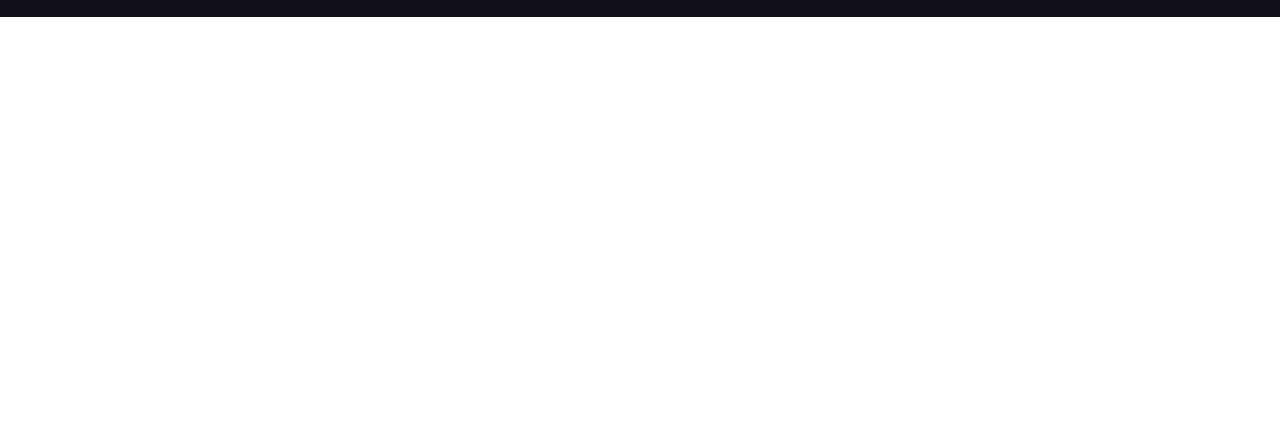
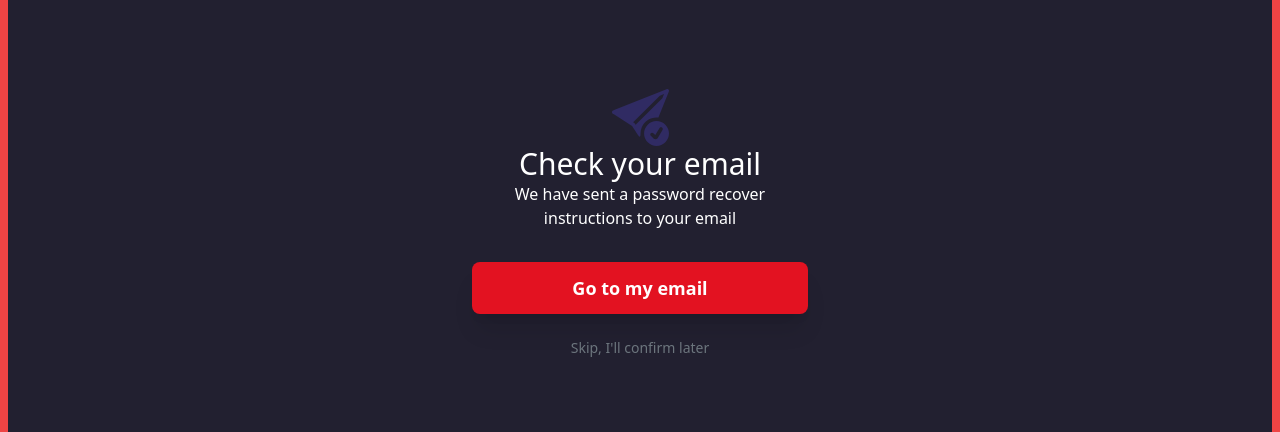
Before and after one commit to Muza21/epic-movie-quotes-front, a Vue app: page / in a window 1280 px wide. Shown: the part 3994-4426 px from the top of the page. Before the commit the page ends 4011 px from the top, so only its background shows below. Built offline with nearby package versions, Linux system fonts and the light colour scheme.

Commit message:
feat: add reset password email sent notification

```diff
--- /dev/null
+++ b/src/components/icons/EmailSent.vue
@@ -0,0 +1,22 @@
+<template>
+  <svg
+    width="57"
+    height="57"
+    viewBox="0 0 57 57"
+    fill="none"
+    xmlns="http://www.w3.org/2000/svg"
+  >
+    <path
+      fill-rule="evenodd"
+      clip-rule="evenodd"
+      d="M56.9632 1.42331C57.0333 1.76487 57.0015 2.11948 56.872 2.44318L46.4054 28.6062C44.1572 28.3416 41.8785 28.5561 39.7193 29.2356C37.56 29.9151 35.5691 31.0442 33.8776 32.5485C32.1862 34.0529 30.8325 35.8984 29.9056 37.9636C28.9788 40.0288 28.4998 42.2669 28.5002 44.5306C28.5002 46.3118 28.5002 49.8743 25.75 45.8131L20.0856 36.9139L2.29092 25.5923L2.28735 25.5852L0.82673 24.6589C0.549216 24.4834 0.325615 24.2346 0.180624 23.94C0.0356332 23.6454 -0.0251036 23.3165 0.00512256 22.9895C0.0353487 22.6625 0.155362 22.3503 0.351904 22.0873C0.548447 21.8242 0.81387 21.6207 1.11885 21.499L2.7291 20.8577H2.73267L54.5564 0.127559C54.8801 -0.00201137 55.2347 -0.0337301 55.5762 0.0363352C55.9178 0.106401 56.2313 0.275169 56.4778 0.521717C56.7244 0.768265 56.8931 1.08175 56.9632 1.42331ZM23.6445 35.8737L50.3419 9.17631H50.3455L52.0199 4.97968L47.8232 6.65762L21.1259 33.355L22.33 34.1209C22.5509 34.2613 22.7383 34.4486 22.8786 34.6696L23.6445 35.8737Z"
+      fill="#302B63"
+    />
+    <path
+      fill-rule="evenodd"
+      clip-rule="evenodd"
+      d="M53.3482 53.3471C55.6865 51.0088 57.0002 47.8373 57.0002 44.5304C57.0002 41.2235 55.6865 38.052 53.3482 35.7136C51.0098 33.3753 47.8383 32.0616 44.5314 32.0616C41.2245 32.0616 38.053 33.3753 35.7147 35.7136C33.3763 38.052 32.0627 41.2235 32.0627 44.5304C32.0627 47.8373 33.3763 51.0088 35.7147 53.3471C38.053 55.6855 41.2245 56.9991 44.5314 56.9991C47.8383 56.9991 51.0098 55.6855 53.3482 53.3471ZM49.2456 38.3148C49.477 38.3491 49.6994 38.4287 49.9001 38.5489C50.1008 38.6691 50.2759 38.8277 50.4154 39.0156C50.5548 39.2035 50.6559 39.417 50.7128 39.6439C50.7697 39.8709 50.7813 40.1068 50.747 40.3383C50.7127 40.5697 50.6331 40.7921 50.5129 40.9928L45.7569 48.9229C45.5479 49.2713 45.2622 49.5675 44.9216 49.7889C44.5809 50.0102 44.1942 50.151 43.791 50.2005C43.3877 50.2499 42.9785 50.2068 42.5944 50.0743C42.2103 49.9418 41.8615 49.7235 41.5745 49.4359L38.8172 46.6821C38.4827 46.3477 38.2948 45.894 38.2948 45.421C38.2948 44.948 38.4827 44.4944 38.8172 44.1599C39.1516 43.8254 39.6053 43.6375 40.0783 43.6375C40.5513 43.6375 41.0049 43.8254 41.3394 44.1599L43.2881 46.1086L47.4562 39.1617C47.5764 38.961 47.735 38.7859 47.9229 38.6464C48.1108 38.507 48.3243 38.4059 48.5512 38.349C48.7782 38.2921 49.0141 38.2805 49.2456 38.3148Z"
+      fill="#302B63"
+    />
+  </svg>
+</template>
--- /dev/null
+++ b/src/components/notifications/ResetPassword.vue
@@ -0,0 +1,53 @@
+<template>
+  <div class="container max-w-full bg-[#222030] mx-auto md:py-24 px-6">
+    <div class="max-w-sm mx-auto px-6">
+      <div class="relative flex flex-wrap">
+        <div class="w-full relative">
+          <div class="md:mt-6">
+            <div>
+              <EmailSent class="mx-auto" />
+            </div>
+            <div class="text-center text-3xl text-white">Check your email</div>
+            <div class="text-center font-base text-white">
+              We have sent a password recover instructions to your email
+            </div>
+            <form class="mt-8">
+              <div class="mx-auto max-w-lg">
+                <button
+                  class="mt-3 text-lg font-semibold bg-[#E31221] w-full text-white rounded-lg px-6 py-3 block shadow-xl hover:text-white hover:bg-black"
+                >
+                  Go to my email
+                </button>
+              </div>
+            </form>
+
+            <div class="text-sm font-semibold py-6 flex justify-center">
+              <a href="#" class="font-normal flex justify-center">
+                <span class="text-[#6C757D]">
+                  Skip&#44; I&#39;ll confirm later
+                </span>
+              </a>
+            </div>
+          </div>
+        </div>
+      </div>
+    </div>
+  </div>
+</template>
+
+<script>
+import EmailSent from "@/components/icons/EmailSent.vue";
+
+export default {
+  data() {
+    return {};
+  },
+
+  components: {
+    EmailSent,
+  },
+  computed: {},
+
+  methods: {},
+};
+</script>
--- a/src/views/LandingPage.vue
+++ b/src/views/LandingPage.vue
@@ -38,6 +38,9 @@
   <div class="border-8 border-red-500">
     <NewPassword />
   </div>
+  <div class="border-8 border-red-500">
+    <ResetPassword />
+  </div>
   <footer class="py-4 px-10 bg-[#11101A]">
     <div class="text-[#DDCCAA]">&#169; MOVIE QUOTES. ALL RIGHTS RESERVED.</div>
   </footer>
@@ -48,6 +51,7 @@ import SignUp from "@/components/SignUp.vue";
 import LogIn from "@/components/LogIn.vue";
 import ForgotPassword from "@/components/ForgotPassword.vue";
 import NewPassword from "@/components/NewPassword.vue";
+import ResetPassword from "@/components/notifications/ResetPassword.vue";
 
 export default {
   data() {
@@ -59,6 +63,7 @@ export default {
     LogIn,
     ForgotPassword,
     NewPassword,
+    ResetPassword,
   },
   computed: {},
 
```
Also changed, not shown: src/assets/EmailSent.svg (added).
